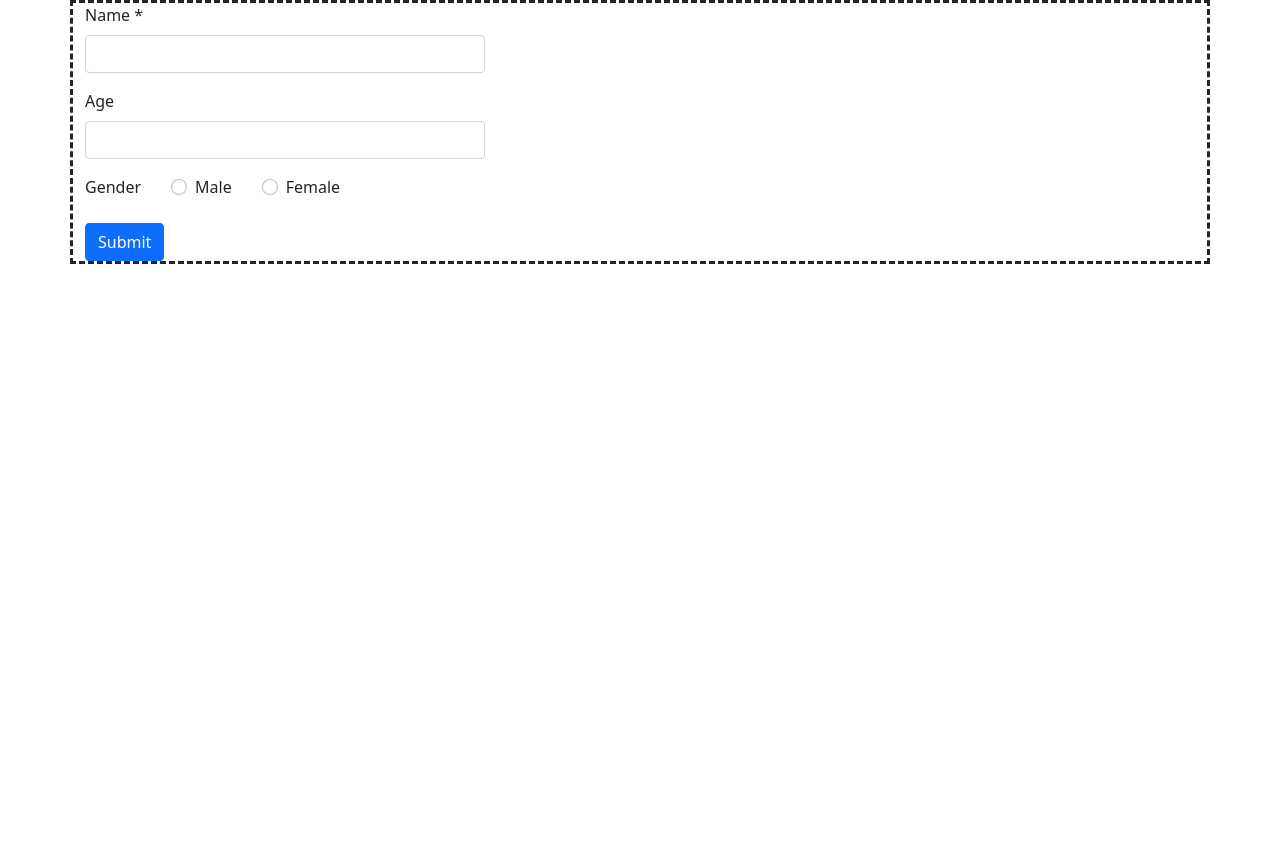
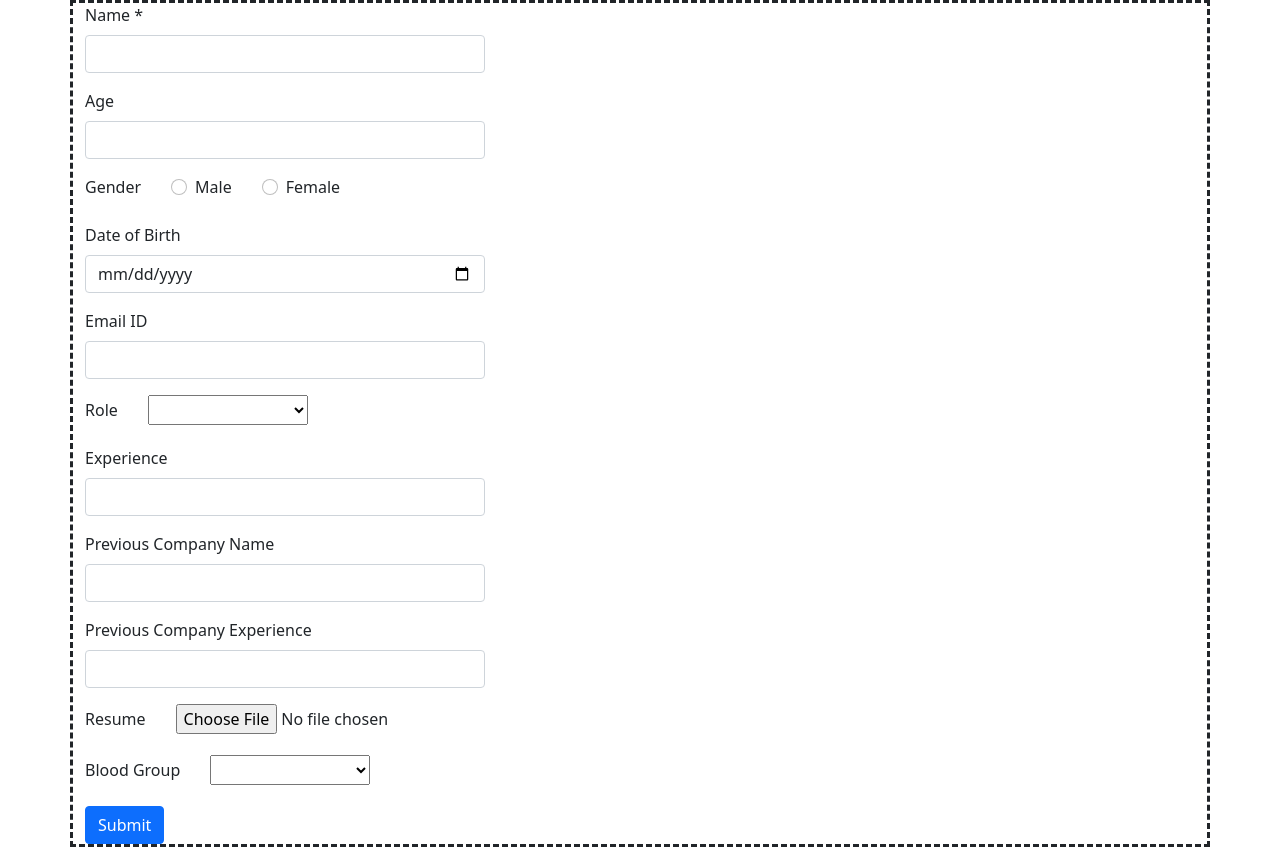
Before and after one commit to sharathkaarthick/Angular-Forms, an Angular app: page /template-form in a window 1280 px wide. Before the commit the page ends 800 px from the top, so only its background shows below. Built offline with nearby package versions, Linux system fonts and the light colour scheme.

Commit message:
validated template driven forms

```diff
--- a/src/app/template-form/template-form.component.html
+++ b/src/app/template-form/template-form.component.html
@@ -77,69 +77,166 @@
       </div>
     </div>
 
-    <!--
-<div class="mb-3">
+    <div class="mb-3">
       <label for="dob" class="form-label">Date of Birth</label>
       <input
+        id="dob"
+        name="dob"
         type="date"
         class="form-control"
-        id="dob"
-        formControlName="dob"
-        [ngClass]="{ 'is-invalid': f.submitted && f.dob.invalid }"
+        required
+        [(ngModel)]="model.dob"
+        #dob="ngModel"
+        [ngClass]="{ 'is-invalid': f.submitted && dob.invalid }"
       />
-      <div *ngIf="f.submitted && f.dob.invalid" class="invalid-feedback">
-        <div *ngIf="f.dob.errors?.required">DOB is required</div>
+      <div *ngIf="f.submitted && dob.invalid" class="invalid-feedback">
+        <div *ngIf="dob.errors?.required">DOB is required</div>
       </div>
     </div>
 
     <div class="mb-3">
       <label for="email" class="form-label">Email ID</label>
-      <input type="email" class="form-control" id="email" />
+      <input
+        id="email"
+        name="email"
+        type="text"
+        class="form-control"
+        email
+        required
+        [(ngModel)]="model.email"
+        #email="ngModel"
+        [ngClass]="{ 'is-invalid': f.submitted && email.invalid }"
+      />
+      <div *ngIf="f.submitted && email.invalid" class="invalid-feedback">
+        <div *ngIf="email.errors?.required">Email is required</div>
+        <div *ngIf="email.errors?.email">Email is invalid</div>
+      </div>
     </div>
 
     <div class="mb-3">
       <label for="role" class="form-label">Role</label>
-      <select class="dropdown" id="role">
-        <option>Choose</option>
+      <select
+        id="role"
+        name="role"
+        class="dropdown"
+        required
+        [(ngModel)]="model.role"
+        #role="ngModel"
+        [ngClass]="{ 'is-invalid': f.submitted && role.invalid }"
+      >
         <option>Developer</option>
         <option>Tester</option>
         <option>QA</option>
         <option>Product Owner</option>
       </select>
+      <div *ngIf="f.submitted && role.invalid" class="invalid-feedback">
+        <div *ngIf="role.errors?.required">Role is required</div>
+      </div>
     </div>
 
     <div class="mb-3">
       <label for="experience" class="form-label">Experience</label>
-      <input type="number" class="form-control" id="experience" />
+      <input
+        id="experience"
+        name="experience"
+        type="number"
+        class="form-control"
+        required
+        [(ngModel)]="model.experience"
+        #experience="ngModel"
+        min="2"
+        max="5"
+        [ngClass]="{ 'is-invalid': f.submitted && experience.invalid }"
+      />
+      <div *ngIf="f.submitted && experience.invalid" class="invalid-feedback">
+        <div *ngIf="experience.errors?.required">Experience is required</div>
+        <div *ngIf="experience.errors?.min">Experience is below 2 years</div>
+        <div *ngIf="experience.errors?.max">Experience is above 5 years</div>
+      </div>
     </div>
 
     <div class="mb-3">
       <label for="prev_comp" class="form-label">Previous Company Name</label>
-      <input type="text" class="form-control" id="prev_comp" />
+      <input
+        id="prev_comp"
+        name="prev_comp"
+        type="text"
+        class="form-control"
+        required
+        [(ngModel)]="model.prev_comp"
+        #prev_comp="ngModel"
+        minlength="3"
+        maxlength="50"
+        [ngClass]="{ 'is-invalid': f.submitted && prev_comp.invalid }"
+      />
+      <div *ngIf="f.submitted && prev_comp.invalid" class="invalid-feedback">
+        <div *ngIf="prev_comp.errors?.required">
+          Previous Company Name is required
+        </div>
+        <div *ngIf="prev_comp.errors?.minlength">
+          Previous Company Name should be atleast 3 characters long
+        </div>
+        <div *ngIf="prev_comp.errors?.maxlength">
+          Previous Company Name exceeds 50 characters
+        </div>
+      </div>
     </div>
 
     <div class="mb-3">
       <label for="prev_comp_exp" class="form-label"
         >Previous Company Experience</label
       >
-      <input type="number" class="form-control" id="prev_comp_exp" />
+      <input
+        id="prev_comp_exp"
+        name="prev_comp_exp"
+        type="number"
+        class="form-control"
+        required
+        [(ngModel)]="model.prev_comp_exp"
+        #prev_comp_exp="ngModel"
+        min="2"
+        max="5"
+        [ngClass]="{ 'is-invalid': f.submitted && prev_comp_exp.invalid }"
+      />
+      <div
+        *ngIf="f.submitted && prev_comp_exp.invalid"
+        class="invalid-feedback"
+      >
+        <div *ngIf="prev_comp_exp.errors?.required">
+          Previous Company Experience is required
+        </div>
+        <div *ngIf="prev_comp_exp.errors?.min">
+          Previous Company Experience is below 2 years
+        </div>
+        <div *ngIf="prev_comp_exp.errors?.max">
+          Previous Company Experience is above 5 years
+        </div>
+      </div>
     </div>
 
     <div class="mb-3">
       <label for="resume" class="form-label">Resume</label>
       <input
+        id="resume"
+        name="resume"
         type="file"
-        id="myFile"
-        name="filename"
-        id="resume"
         class="resume"
+        required
+        (change)="selectFile($event)"
       />
     </div>
 
     <div class="mb-3">
       <label for="blood" class="form-label">Blood Group</label>
-      <select class="dropdown" id="blood">
-        <option>Choose</option>
+      <select
+        id="blood"
+        name="blood"
+        class="dropdown"
+        required
+        [(ngModel)]="model.blood"
+        #blood="ngModel"
+        [ngClass]="{ 'is-invalid': f.submitted && blood.invalid }"
+      >
         <option>O+</option>
         <option>O-</option>
         <option>A+</option>
@@ -147,8 +244,12 @@
         <option>B+</option>
         <option>B-</option>
       </select>
+      <div *ngIf="f.submitted && blood.invalid" class="invalid-feedback">
+        <div *ngIf="blood.errors?.required">Blood Group is required</div>
+      </div>
     </div>
 
+    <!--
     <div class="mb-3">
       <label for="sslc_schl" class="form-label">SSLC School Name</label>
       <input type="text" class="form-control" id="sslc_schl" />
@@ -176,15 +277,6 @@
     </div>
 -->
 
-    <!--<div class="mb-3 form-check">
-    <input type="checkbox" class="form-check-input" id="exampleCheck1" />
-    <label class="form-check-label" for="exampleCheck1">Check me out</label>
-
-     <input type="radio" value="male" formControlName="gender" />Male
-    <input type="radio" value="female" formControlName="gender" />Female
-
-  </div>-->
-
     <button type="submit" class="btn btn-primary">Submit</button>
   </form>
 </main>
--- a/src/app/template-form/template-form.component.ts
+++ b/src/app/template-form/template-form.component.ts
@@ -7,15 +7,31 @@ import { Component, OnInit } from '@angular/core';
 })
 export class TemplateFormComponent implements OnInit {
 model:any={}
+resume:any
 submitted = false;
   constructor() { }
 
   ngOnInit(): void {
   }
 
+  selectFile(event:any) {
+    this.resume = event.target.files[0];
+
+    if (this.resume.type == 'application/pdf') {
+
+    } else {
+      alert("File type should be .pdf")
+      return;
+    }
+
+  }
+
   onSubmit(){
     this.submitted=true
     console.log(this.model)
+this.selectFile(event)
+console.log(this.resume)
+
   }
 
 }
```
